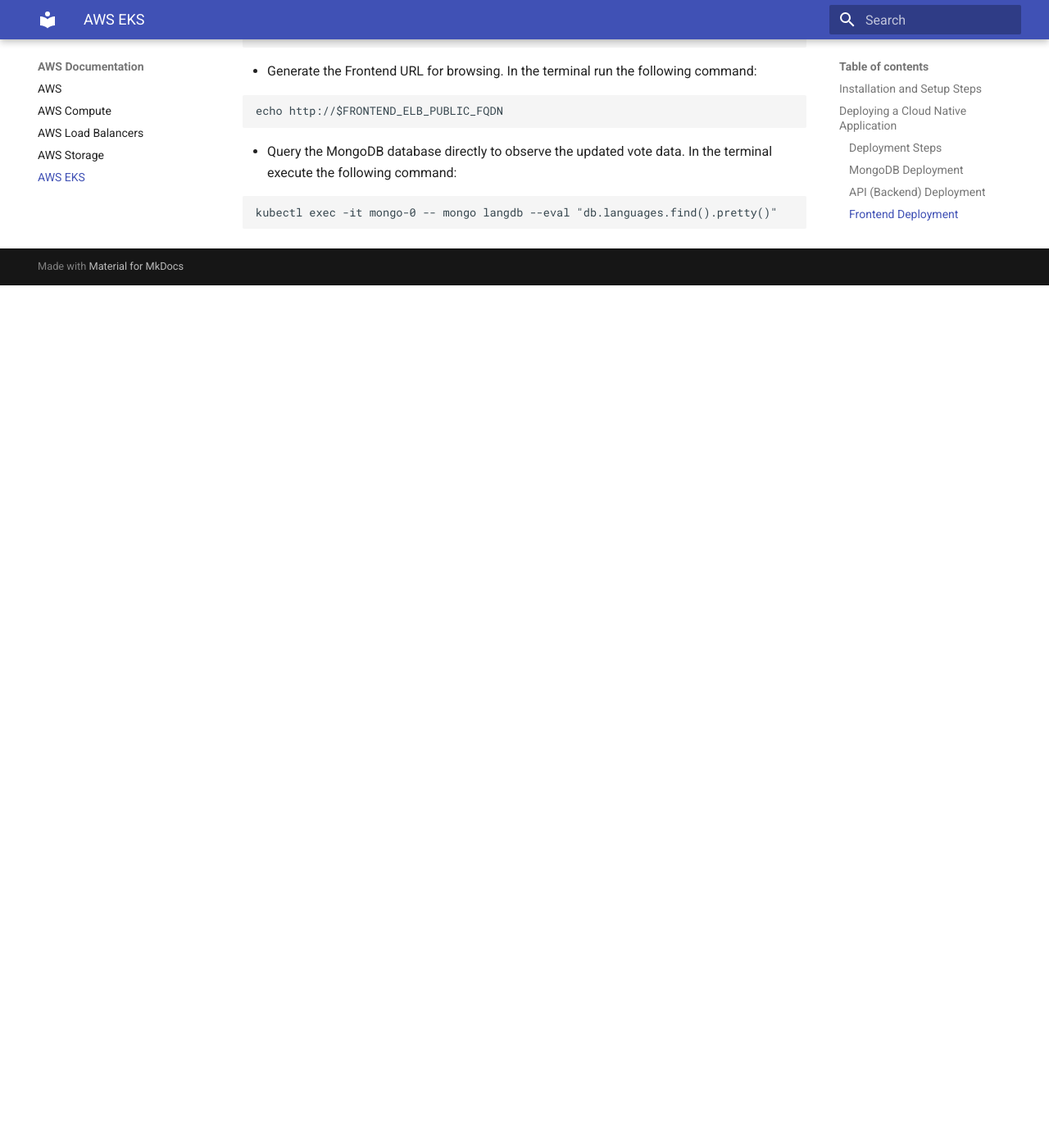
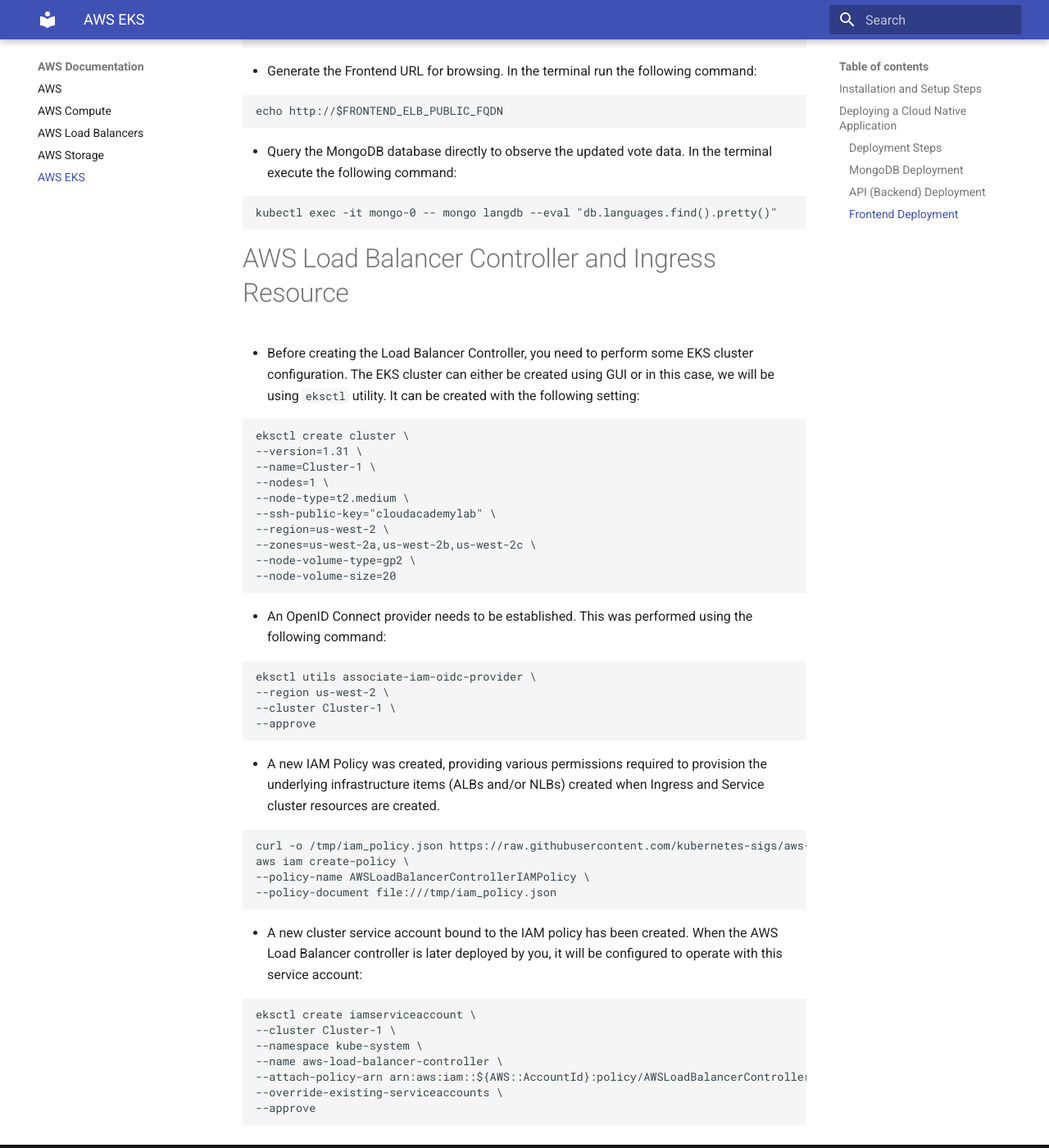
Before and after one commit to KasifZisan/aws-documentation, an MkDocs documentation site: the page built from docs/eks.md, in a window 1280 px wide and 1400 px high, scrolled down 6093 px. Shown: the whole window at 82% size. Built offline with MkDocs 1.6.1 and Material for MkDocs 9.7.7, drawn with Linux system fonts in a browser that asks for light colours; before the commit the page ends 6441 px from its top, so only the background shows below that.

Commit message:
IAM documentation added

````diff
--- a/docs/eks.md
+++ b/docs/eks.md
@@ -206,3 +206,42 @@
 ```bash
 kubectl exec -it mongo-0 -- mongo langdb --eval "db.languages.find().pretty()"
 ```
+
+# AWS Load Balancer Controller and Ingress Resource
+- Before creating the Load Balancer Controller, you need to perform some EKS cluster configuration. The EKS cluster can either be created using GUI or in this case, we will be using ```eksctl``` utility. It can be created with the following setting:
+```bash
+eksctl create cluster \
+--version=1.31 \
+--name=Cluster-1 \
+--nodes=1 \
+--node-type=t2.medium \
+--ssh-public-key="cloudacademylab" \
+--region=us-west-2 \
+--zones=us-west-2a,us-west-2b,us-west-2c \
+--node-volume-type=gp2 \
+--node-volume-size=20
+```
+- An OpenID Connect provider needs to be established. This was performed using the following command:
+```bash
+eksctl utils associate-iam-oidc-provider \
+--region us-west-2 \
+--cluster Cluster-1 \
+--approve
+```
+- A new IAM Policy was created, providing various permissions required to provision the underlying infrastructure items (ALBs and/or NLBs) created when Ingress and Service cluster resources are created.
+```bash
+curl -o /tmp/iam_policy.json https://raw.githubusercontent.com/kubernetes-sigs/aws-load-balancer-controller/main/docs/install/iam_policy.json
+aws iam create-policy \
+--policy-name AWSLoadBalancerControllerIAMPolicy \
+--policy-document file:///tmp/iam_policy.json
+```
+- A new cluster service account bound to the IAM policy has been created. When the AWS Load Balancer controller is later deployed by you, it will be configured to operate with this service account:
+```bash
+eksctl create iamserviceaccount \
+--cluster Cluster-1 \
+--namespace kube-system \
+--name aws-load-balancer-controller \
+--attach-policy-arn arn:aws:iam::${AWS::AccountId}:policy/AWSLoadBalancerControllerIAMPolicy \
+--override-existing-serviceaccounts \
+--approve
+```
````
Also changed, not shown: site/404.html, site/ec2/index.html, site/eks/index.html, site/elb/index.html, site/index.html, site/search/search_index.json, site/storage/index.html, 1 other file.
